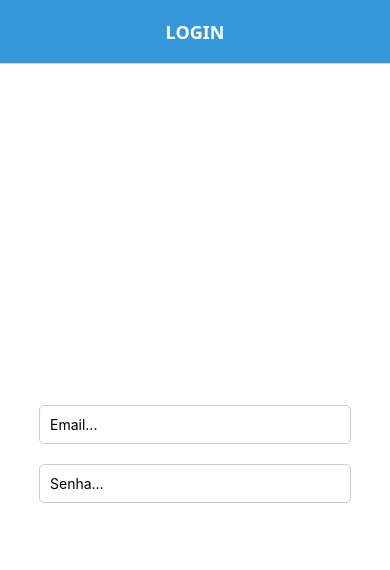
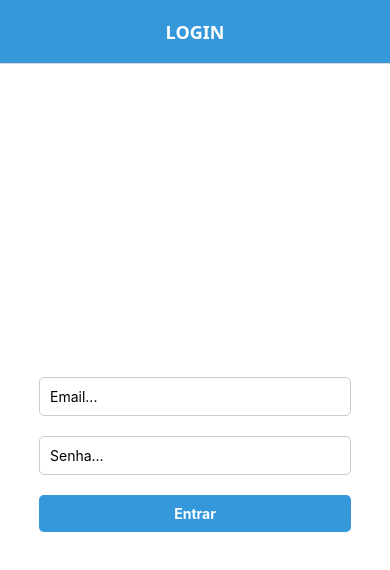
Before and after one commit to AraujoUriel/ProjetoDSM, a React Native app: screen /login in a window 390 px wide. Shown: the top 570 px of the page. Built offline with nearby package versions, Linux system fonts and the light colour scheme.

Commit message:
Outro commite pq fui precoce

```diff
--- a/scr/pages/login.js
+++ b/scr/pages/login.js
@@ -20,6 +20,10 @@ const Login = () => {
             <TextInput style={styles.input} placeholder="Email..." value={email} onChangeText={setEmail} />
 
             <TextInput style={styles.input} placeholder="Senha..." value={password} onChangeText={setPassword} />
+
+            <TouchableOpacity style={styles.button} onPress={handleLogin}>
+                <Text style={styles.buttonText}>Entrar</Text>
+            </TouchableOpacity>
         </View>
     )
 
--- a/scr/routes.js
+++ b/scr/routes.js
@@ -21,12 +21,12 @@ export default function Routes()
 
                 />
                 {/* <Stack.Screen
-                    name="Main"
+                    name="main"
                     component={Main}
                     options={{title: 'GitHub VIEWER', headerTitleAlign: 'center', headerStyle:{backgroundColor: '#3498DB'}, headerTitleStyle: {fontWeight: 'bold', color: '#fff'}}}
                 /> */}
                 {/* <Stack.Screen
-                    name="User"
+                    name="user"
                     component={User}
                     options={{title: 'Perfil do Usuário', headerTitleAlign: 'center', headerStyle:{backgroundColor: '#3498DB'}, headerTitleStyle: {fontWeight: 'bold', color: '#fff'}}}
                 /> */}
```
